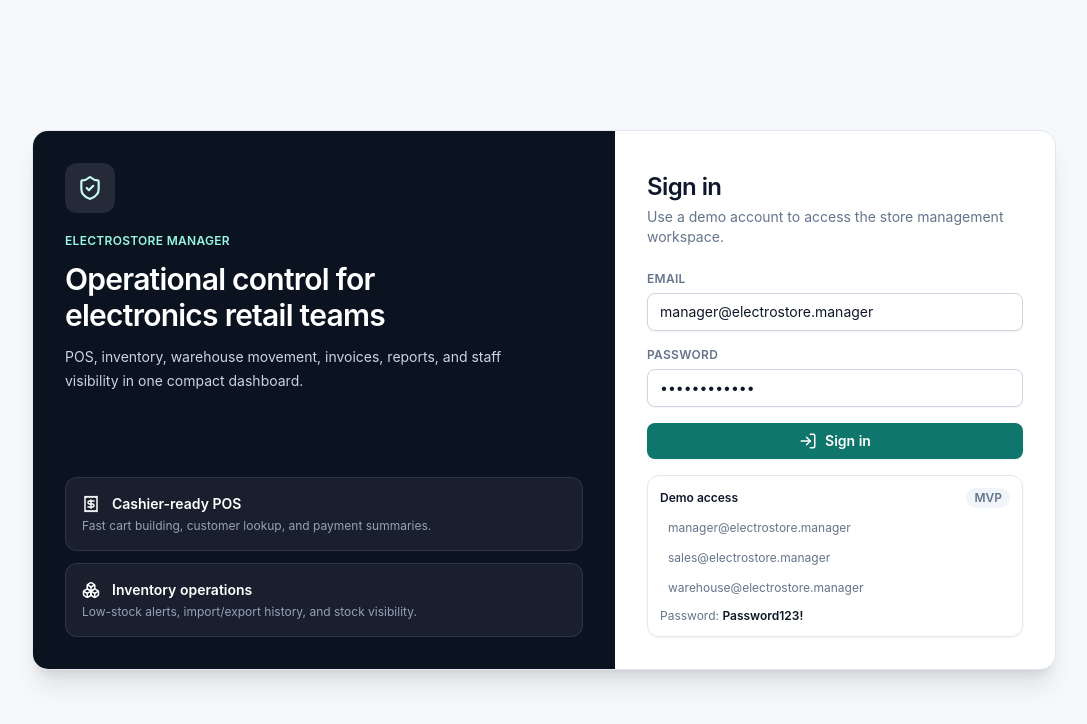
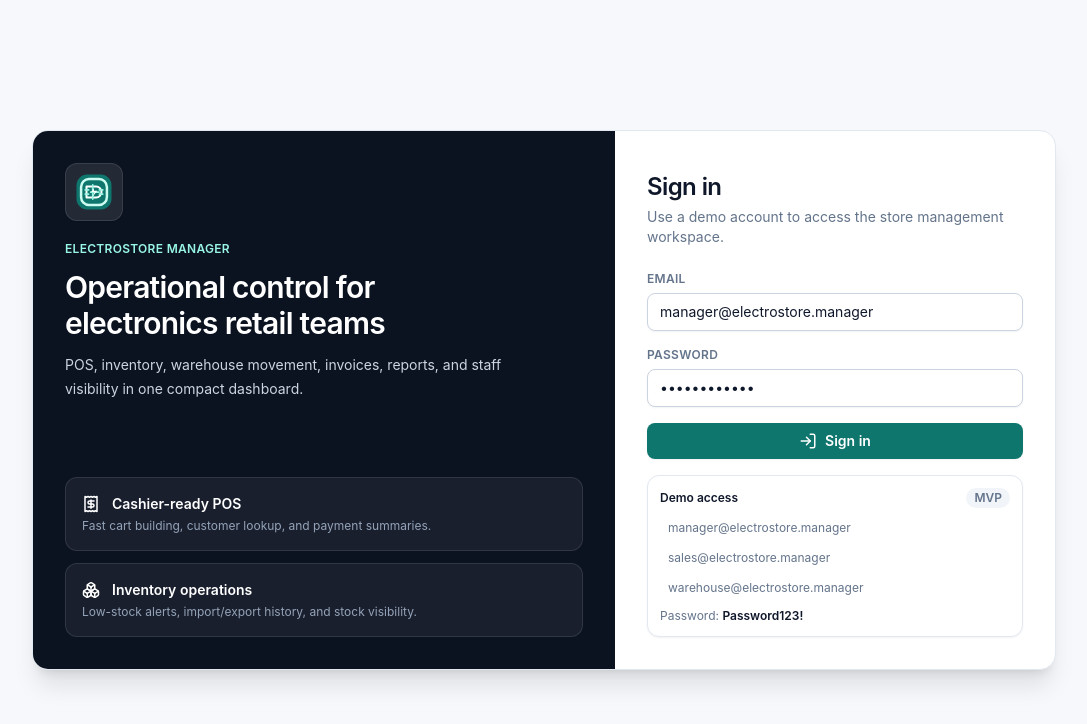
Before and after one commit to ptrgiang/electrostore-manager, a React (Vite) app in the folder frontend/: page /login in a window 1280 px wide. Shown: the top 724 px of the page, without its empty margins (96-1183 px from the left). Built offline with nearby package versions, Linux system fonts and the light colour scheme; no server answers.

Commit message:
Add ElectroStore Manager branding

```diff
--- a/frontend/index.html
+++ b/frontend/index.html
@@ -3,6 +3,7 @@
   <head>
     <meta charset="UTF-8" />
     <meta name="viewport" content="width=device-width, initial-scale=1.0" />
+    <link rel="icon" type="image/svg+xml" href="/logo.svg" />
     <title>ElectroStore Manager | Store Management System</title>
   </head>
   <body>
--- /dev/null
+++ b/frontend/src/components/BrandLogo.tsx
@@ -0,0 +1,35 @@
+type BrandLogoProps = {
+  className?: string;
+};
+
+export function BrandLogo({ className = "h-9 w-9" }: BrandLogoProps) {
+  return (
+    <svg
+      aria-hidden="true"
+      className={className}
+      fill="none"
+      viewBox="0 0 48 48"
+      xmlns="http://www.w3.org/2000/svg"
+    >
+      <rect x="3" y="3" width="42" height="42" rx="13" fill="#0f766e" />
+      <rect x="8.5" y="8.5" width="31" height="31" rx="9.5" stroke="#ccfbf1" strokeWidth="3" />
+      <path
+        d="M15 17.5h11.5c3.6 0 6.5 2.9 6.5 6.5s-2.9 6.5-6.5 6.5H15V17.5Z"
+        stroke="#ffffff"
+        strokeLinecap="round"
+        strokeLinejoin="round"
+        strokeWidth="2.4"
+      />
+      <path
+        d="M22.5 15.5v17M20 24h10M17.5 21.5h-4M17.5 26.5h-4M34.5 21.5h-4M34.5 26.5h-4"
+        stroke="#99f6e4"
+        strokeLinecap="round"
+        strokeWidth="2.1"
+      />
+      <path
+        d="M24 19.5 20.7 24h4.2L22 30l6.1-7.4h-4.2L24 19.5Z"
+        fill="#ffffff"
+      />
+    </svg>
+  );
+}
--- a/frontend/src/layouts/DashboardLayout.tsx
+++ b/frontend/src/layouts/DashboardLayout.tsx
@@ -1,6 +1,7 @@
 import { BarChart3, Boxes, CalendarDays, ClipboardList, LayoutDashboard, LogOut, Menu, Package, PanelLeftClose, PanelLeftOpen, Receipt, ShoppingCart, Truck, Users, type LucideIcon } from "lucide-react";
 import { NavLink, Outlet, useLocation } from "react-router-dom";
 import { useMemo, useState } from "react";
+import { BrandLogo } from "../components/BrandLogo";
 import type { Role } from "../api/types";
 import { useAuth } from "../hooks/useAuth";
 import { routeRoles } from "../lib/roleAccess";
@@ -34,10 +35,12 @@ export function DashboardLayout() {
       <aside className={`flex flex-col border-b border-slate-800 bg-navy text-white shadow-xl transition-all lg:fixed lg:inset-y-0 lg:border-b-0 ${isCollapsed ? "lg:w-20" : "lg:w-72"}`}>
         <div className={`flex h-16 items-center px-4 lg:h-20 ${isCollapsed ? "justify-center" : "justify-start"}`}>
           <div className="flex min-w-0 items-center gap-3">
-            <div className="grid h-9 w-9 shrink-0 place-items-center rounded-xl border border-white/10 bg-white/10 text-sm font-bold text-white shadow-sm">ES</div>
+            <div className="grid h-10 w-10 shrink-0 place-items-center rounded-xl border border-white/10 bg-white/10 shadow-sm">
+              <BrandLogo className="h-8 w-8" />
+            </div>
             {!isCollapsed ? (
               <div className="min-w-0">
-                <div className="truncate text-lg font-semibold tracking-tight">ElectroStore</div>
+                <div className="truncate text-lg font-semibold tracking-tight">ElectroStore Manager</div>
                 <div className="mt-0.5 truncate text-xs text-slate-400">POS & Inventory Ops</div>
               </div>
             ) : null}
--- a/frontend/src/pages/LoginPage.tsx
+++ b/frontend/src/pages/LoginPage.tsx
@@ -1,6 +1,7 @@
 import { FormEvent, useState } from "react";
 import { useLocation, useNavigate } from "react-router-dom";
-import { Boxes, LogIn, Receipt, ShieldCheck } from "lucide-react";
+import { Boxes, LogIn, Receipt } from "lucide-react";
+import { BrandLogo } from "../components/BrandLogo";
 import { useAuth } from "../hooks/useAuth";
 import { getAllowedLandingPath } from "../lib/roleAccess";
 
@@ -33,8 +34,8 @@ export function LoginPage() {
       <div className="grid w-full max-w-5xl overflow-hidden rounded-2xl border border-line bg-white shadow-xl lg:grid-cols-[1fr_440px]">
         <section className="hidden bg-navy p-8 text-white lg:flex lg:flex-col lg:justify-between">
           <div>
-            <div className="mb-5 inline-flex rounded-xl bg-white/10 p-3 text-teal-100">
-              <ShieldCheck size={26} />
+            <div className="mb-5 inline-flex rounded-xl border border-white/10 bg-white/10 p-2 shadow-sm">
+              <BrandLogo className="h-10 w-10" />
             </div>
             <p className="text-xs font-semibold uppercase tracking-wide text-teal-200">ElectroStore Manager</p>
             <h1 className="mt-3 max-w-md text-3xl font-semibold tracking-tight">Operational control for electronics retail teams</h1>
@@ -53,8 +54,8 @@ export function LoginPage() {
         </section>
         <form className="p-6 sm:p-8" onSubmit={handleSubmit}>
           <div className="lg:hidden">
-            <div className="mb-5 inline-flex rounded-xl bg-teal-50 p-3 text-circuit">
-              <ShieldCheck size={24} />
+            <div className="mb-5 inline-flex rounded-xl border border-line bg-white p-2 shadow-sm">
+              <BrandLogo className="h-10 w-10" />
             </div>
             <p className="text-xs font-semibold uppercase tracking-wide text-circuit">ElectroStore Manager</p>
           </div>
```
Also changed, not shown: frontend/public/logo.svg (added).
